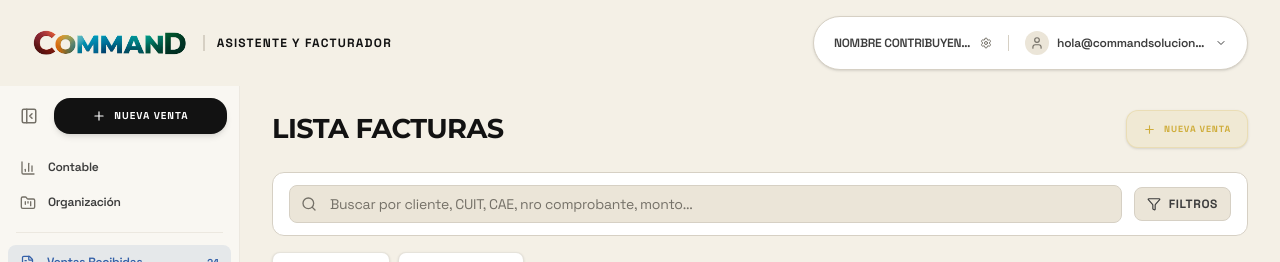
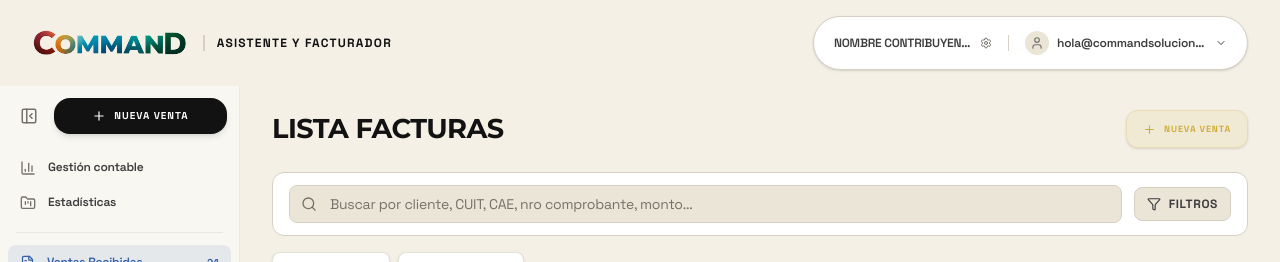
Before and after one commit to curiosidadparlante-jpg/demofacturador, a React (Vite) app: page / in a window 1280 px wide. Shown: the top 262 px of the page. Built offline with nearby package versions, Linux system fonts and the light colour scheme.

Commit message:
style: rename menu labels and headers as requested

```diff
--- a/src/components/AnalyticsDashboard.jsx
+++ b/src/components/AnalyticsDashboard.jsx
@@ -229,7 +229,7 @@ export default function AnalyticsDashboard({ ventas = [], onFilteredVentasChange
       {/* Header + Date Range */}
       <div className="flex flex-col md:flex-row md:items-center justify-between gap-3 mb-6">
         <div>
-          <h2 className="text-lg md:text-xl font-bold text-text-primary uppercase tracking-tight">Gestión</h2>
+          <h2 className="text-lg md:text-xl font-bold text-text-primary uppercase tracking-tight">Métricas del negocio</h2>
           <p className="text-xs text-text-muted mt-0.5">Panel analítico y organización</p>
         </div>
         <div className="flex items-center gap-2 flex-wrap">
--- a/src/components/ContableView.jsx
+++ b/src/components/ContableView.jsx
@@ -25,7 +25,7 @@ export default function ContableView({
     <div className="space-y-6">
       <div className="mb-2">
         <h2 className="text-lg md:text-xl font-bold text-text-primary uppercase tracking-tight">
-          Resumen Contable
+          Gestión contable
         </h2>
         <p className="text-xs text-text-muted mt-1">
           Métricas fiscales y financieras de tu negocio
--- a/src/components/Sidebar.jsx
+++ b/src/components/Sidebar.jsx
@@ -113,14 +113,14 @@ export default function Sidebar({
           <button
             onClick={() => onViewChange('contable')}
             className={`p-2.5 rounded-lg transition-all cursor-pointer ${activeView === 'contable' ? 'bg-blue/10 text-blue' : 'text-text-muted hover:bg-surface-alt hover:text-text-primary'}`}
-            title="Contable"
+            title="Gestión contable"
           >
             <BarChart3 size={18} />
           </button>
           <button
             onClick={() => onViewChange('gestion')}
             className={`p-2.5 rounded-lg transition-all cursor-pointer ${activeView === 'gestion' ? 'bg-blue/10 text-blue' : 'text-text-muted hover:bg-surface-alt hover:text-text-primary'}`}
-            title="Gestión"
+            title="Estadísticas"
           >
             <FolderKanban size={18} />
           </button>
@@ -156,13 +156,13 @@ export default function Sidebar({
       <nav className="px-2 mt-1">
         <SidebarItem
           icon={<BarChart3 size={16} />}
-          label="Contable"
+          label="Gestión contable"
           active={isActive('contable')}
           onClick={() => onViewChange('contable')}
         />
         <SidebarItem
           icon={<FolderKanban size={16} />}
-          label="Organización"
+          label="Estadísticas"
           active={isActive('gestion')}
           onClick={() => onViewChange('gestion')}
         />
```
